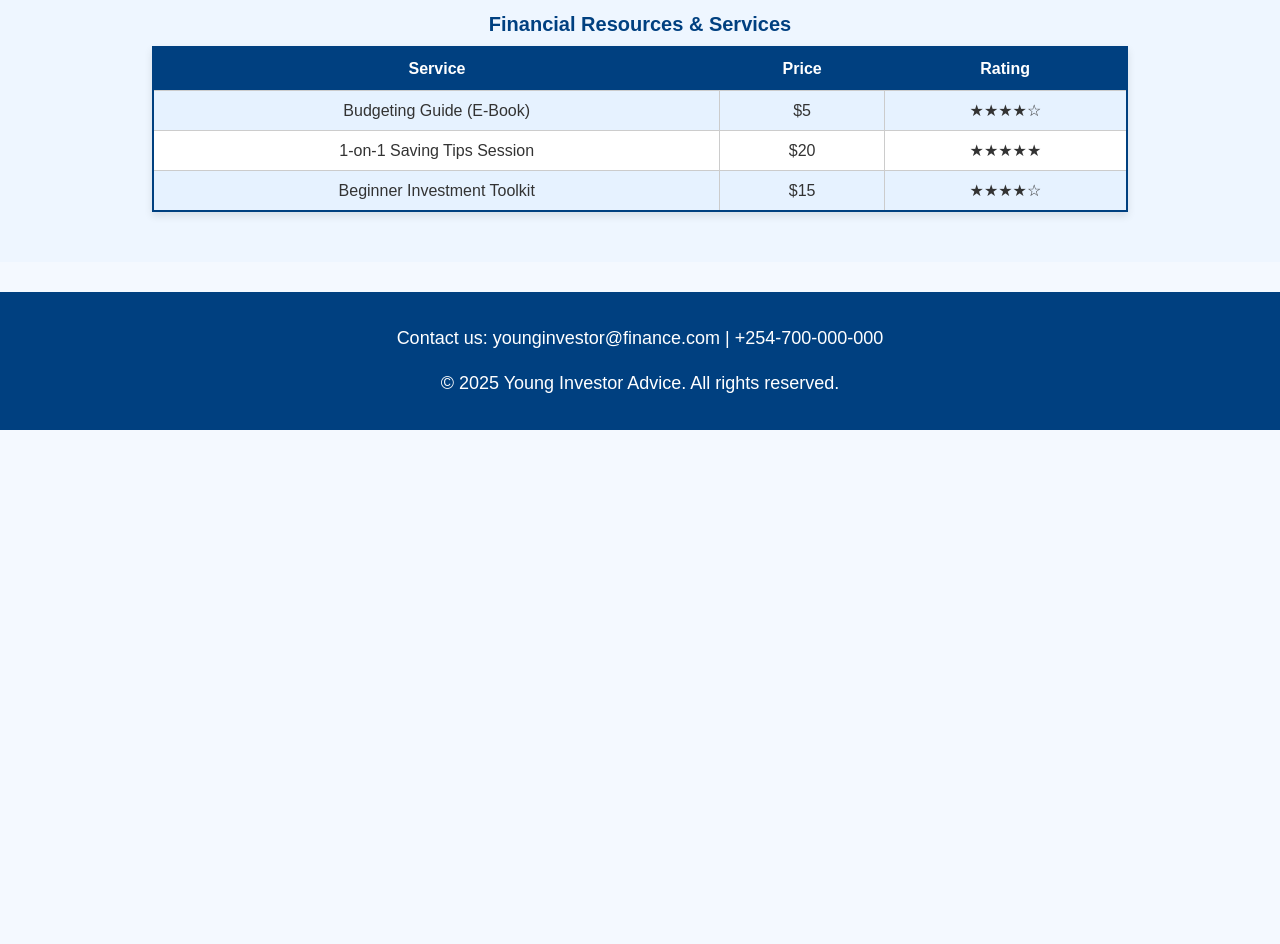
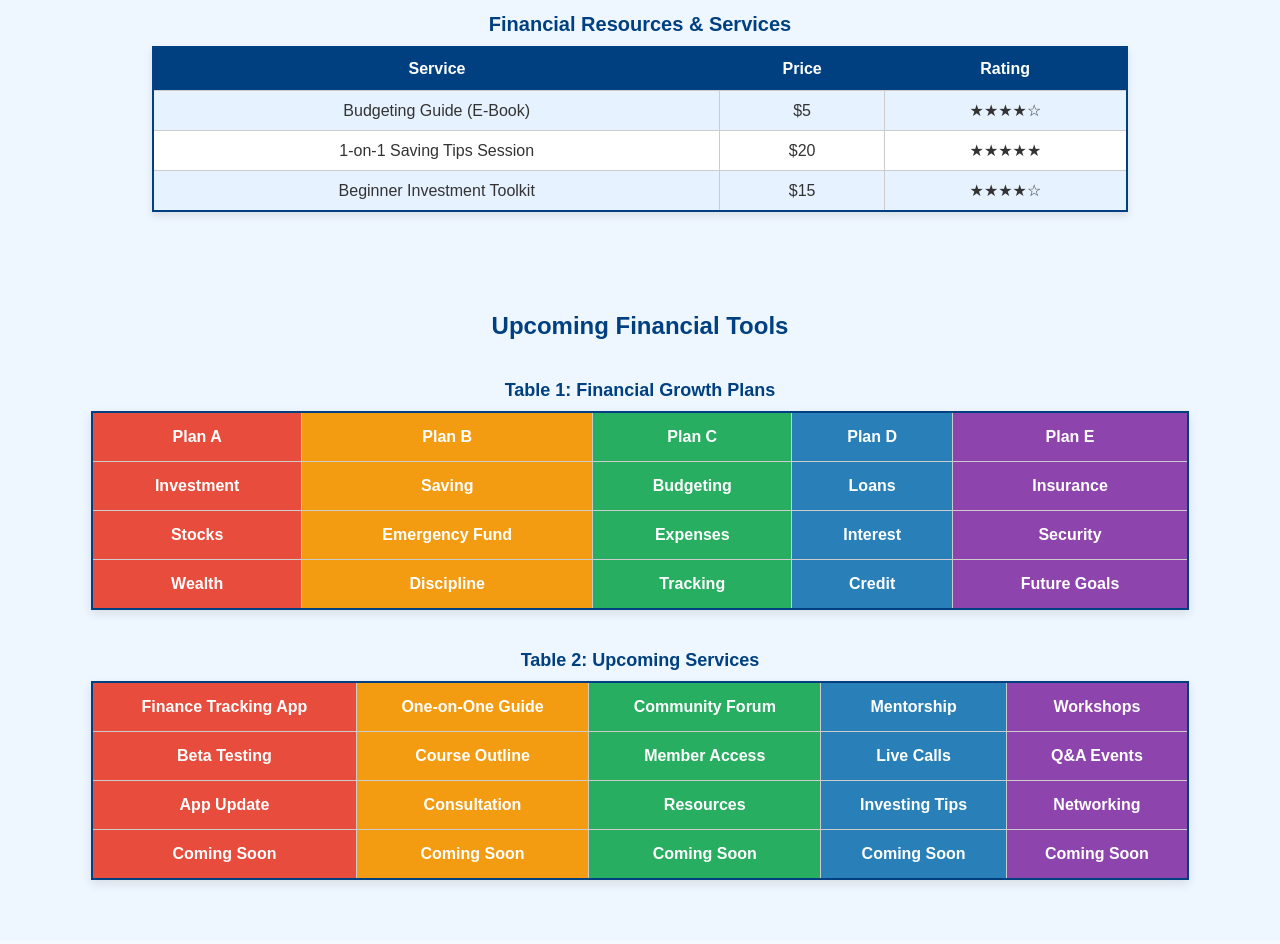
Before and after one commit to jonahmzera/25-1582, a plain HTML site: page index.html in a window 1280 px wide. Shown: the part 1420-2364 px from the top of the page. Before the commit the page ends 1850 px from the top, so only its background shows below. Drawn offline with Linux system fonts and the light colour scheme.

Commit message:
Update index.html

```diff
--- a/index.html
+++ b/index.html
@@ -76,7 +76,6 @@
       font-size: 18px;
     }
 
-    /* ✅ FIXED IMAGE ROW SECTION */
     .image-row {
       display: flex;
       justify-content: center;
@@ -156,17 +155,45 @@
       padding: 15px;
       margin-top: 30px;
     }
+      .colorful-table {
+  width: 90%;
+  margin: 30px auto;
+  border-collapse: collapse;
+  text-align: center;
+  font-weight: bold;
+  color: white;
+  box-shadow: 0 4px 10px rgba(0,0,0,0.1);
+}
+
+.colorful-table td {
+  padding: 15px;
+  border: 1px solid #ccc;
+}
+
+.colorful-table tr td:nth-child(1) { background-color: #e74c3c; }
+.colorful-table tr td:nth-child(2) { background-color: #f39c12; }
+.colorful-table tr td:nth-child(3) { background-color: #27ae60; }
+.colorful-table tr td:nth-child(4) { background-color: #2980b9; }
+.colorful-table tr td:nth-child(5) { background-color: #8e44ad; }
+
+.colorful-table caption {
+  caption-side: top;
+  font-size: 18px;
+  font-weight: bold;
+  color: #004080;
+  margin-bottom: 10px;
+}
+
+
   </style>
 </head>
 <body>
 
-  <!-- HEADER -->
   <header class="site-header">
     <h1>Young Investor Advice</h1>
     <p>Helping You Save, Invest & Grow Wealth Early</p>
   </header>
 
-  <!-- NAVIGATION -->
   <nav>
     <a href="#">Home</a>
     <a href="#">About</a>
@@ -175,7 +202,6 @@
     <a href="#">Contact</a>
   </nav>
 
-  <!-- MAIN CONTENT -->
   <main>
     <h2>Welcome</h2>
     <p>
@@ -184,7 +210,6 @@
       The earlier you start, the more powerful compounding becomes.
     </p>
 
-    <!-- SERVICES LIST -->
     <h2>Our Services</h2>
     <ul>
       <li>Simple Saving Strategies</li>
@@ -202,7 +227,6 @@
       <img src="https://i.pinimg.com/1200x/37/50/3f/37503f937d722eb9470c011750b149d0.jpg" alt="Invest in Yourself">
     </div>
 
-    <!-- VIDEO -->
     <h2>Watch & Learn</h2>
     <iframe width="560" height="315"
       src="https://www.youtube.com/embed/-C_5hzJCHaY"
@@ -213,7 +237,6 @@
     </iframe>
   </main>
 
-  <!-- SECTION FOR FEATURES -->
   <section>
     <h2>Recommended Resources</h2>
     <table>
@@ -241,7 +264,42 @@
     </table>
   </section>
 
-  <!-- FOOTER -->
+<section>
+  <h2>Upcoming Financial Tools</h2>
+
+  <table class="colorful-table">
+    <caption>Table 1: Financial Growth Plans</caption>
+    <tr>
+      <td>Plan A</td><td>Plan B</td><td>Plan C</td><td>Plan D</td><td>Plan E</td>
+    </tr>
+    <tr>
+      <td>Investment</td><td>Saving</td><td>Budgeting</td><td>Loans</td><td>Insurance</td>
+    </tr>
+    <tr>
+      <td>Stocks</td><td>Emergency Fund</td><td>Expenses</td><td>Interest</td><td>Security</td>
+    </tr>
+    <tr>
+      <td>Wealth</td><td>Discipline</td><td>Tracking</td><td>Credit</td><td>Future Goals</td>
+    </tr>
+  </table>
+
+  <table class="colorful-table">
+    <caption>Table 2: Upcoming Services</caption>
+    <tr>
+      <td>Finance Tracking App</td><td>One-on-One Guide</td><td>Community Forum</td><td>Mentorship</td><td>Workshops</td>
+    </tr>
+    <tr>
+      <td>Beta Testing</td><td>Course Outline</td><td>Member Access</td><td>Live Calls</td><td>Q&A Events</td>
+    </tr>
+    <tr>
+      <td>App Update</td><td>Consultation</td><td>Resources</td><td>Investing Tips</td><td>Networking</td>
+    </tr>
+    <tr>
+      <td>Coming Soon</td><td>Coming Soon</td><td>Coming Soon</td><td>Coming Soon</td><td>Coming Soon</td>
+    </tr>
+  </table>
+</section>
+
   <footer>
     <p>Contact us: younginvestor@finance.com | +254-700-000-000</p>
     <p>&copy; 2025 Young Investor Advice. All rights reserved.</p>
```
